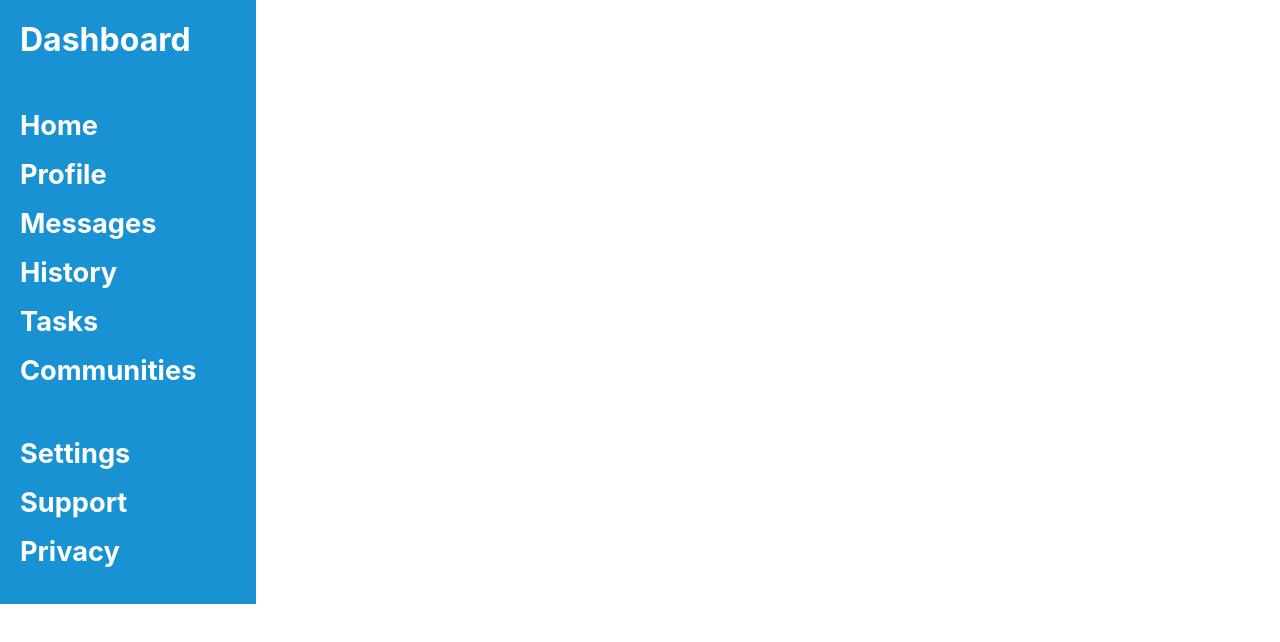
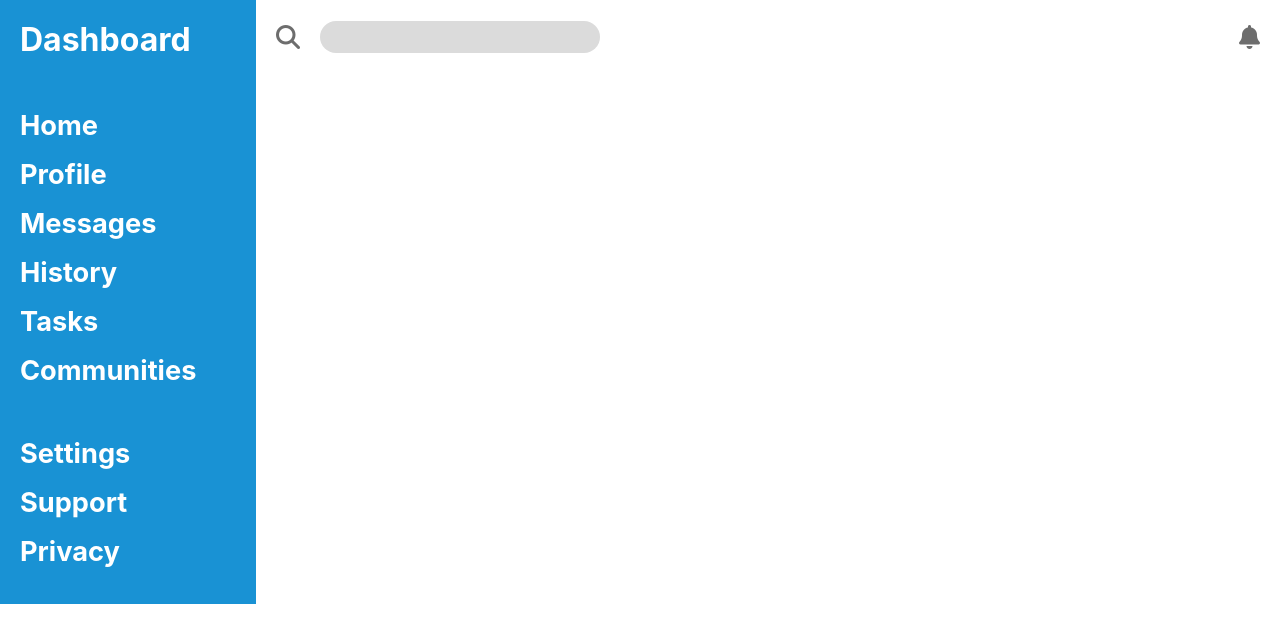
Before and after one commit to dukeofjukes/admin-dashboard, a plain HTML site: page index.html in a window 1280 px wide. Drawn offline with Linux system fonts and the light colour scheme.

Commit message:
Add top bar

```diff
--- a/index.html
+++ b/index.html
@@ -5,6 +5,10 @@
     <meta http-equiv="X-UA-Compatible" content="IE=edge" />
     <meta name="viewport" content="width=device-width, initial-scale=1.0" />
     <link rel="stylesheet" href="./main.css" />
+    <script
+      src="https://kit.fontawesome.com/81807acdb1.js"
+      crossorigin="anonymous"
+    ></script>
     <title>Dashboard</title>
   </head>
   <body>
@@ -26,7 +30,16 @@
     </div>
 
     <div class="header">
-      <div class="top"></div>
+      <div class="top">
+        <div class="left">
+          <i class="fa-solid fa-magnifying-glass"></i>
+          <form action=""><input type="text" /></form>
+        </div>
+        <div class="right">
+          <i class="fa-solid fa-bell"></i>
+          <!-- TODO: profile pic <img src="" alt=""> -->
+        </div>
+      </div>
       <div class="hero"></div>
     </div>
 
--- a/main.css
+++ b/main.css
@@ -1,7 +1,11 @@
 * {
-  --blu: #1992d4;
-  --gre: #e2e8f0;
-  --yel: #f0b429;
+  --blue: #1992d4;
+  --grey: #e2e8f0;
+  --yellow: #f0b429;
+  --font-dark: black;
+  --font-med: rgb(109, 109, 109);
+  --font-light: rgb(219, 219, 219);
+  --font-white: white;
   font-family: -apple-system, BlinkMacSystemFont, "Segoe UI", Roboto, Oxygen,
     Ubuntu, Cantarell, "Open Sans", "Helvetica Neue", sans-serif;
 }
@@ -14,8 +18,8 @@ body {
 }
 
 .sidebar {
-  background-color: var(--blu);
-  color: white;
+  background-color: var(--blue);
+  color: var(--font-white);
   padding: 20px;
 }
 
@@ -37,6 +41,39 @@ body {
 }
 
 .header .hero button {
-  background-color: var(--blu);
+  background-color: var(--blue);
   color: white;
 }
+
+.header .top {
+  padding: 20px;
+  display: flex;
+  align-items: center;
+  justify-content: space-between;
+}
+
+.header .top .left,
+.header .top .right {
+  display: flex;
+  font-size: 1.5rem;
+  align-items: center;
+  gap: 20px;
+}
+
+.header .top i {
+  color: var(--font-med);
+}
+
+.header .top input {
+  background-color: var(--font-light);
+  border-style: none;
+  border-radius: 2em;
+  height: 2rem;
+  font-size: 1rem;
+  padding: 0 1rem 0 1rem;
+  /* todo: responsive width */
+}
+
+.header .top img {
+  border-radius: 100%;
+}
```
